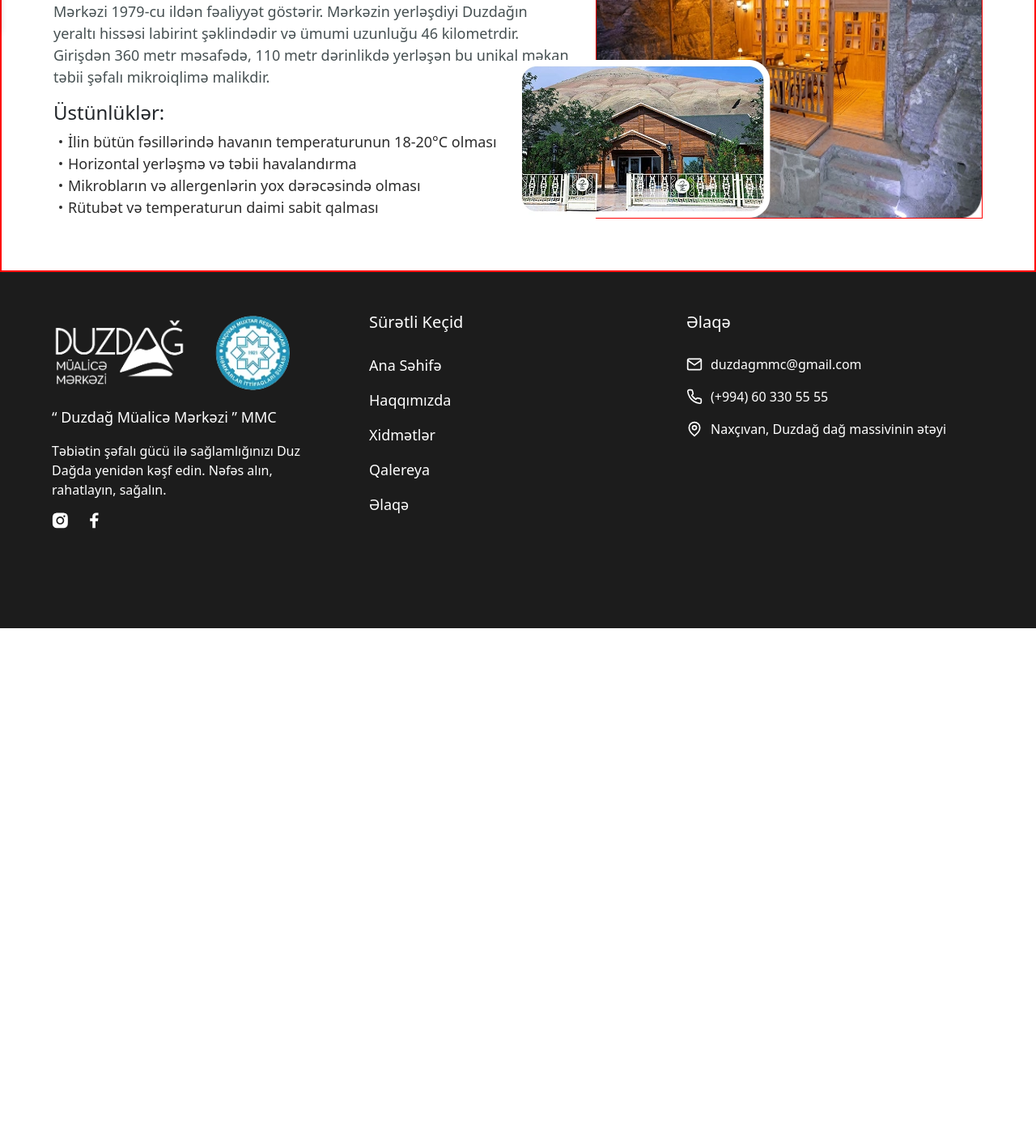
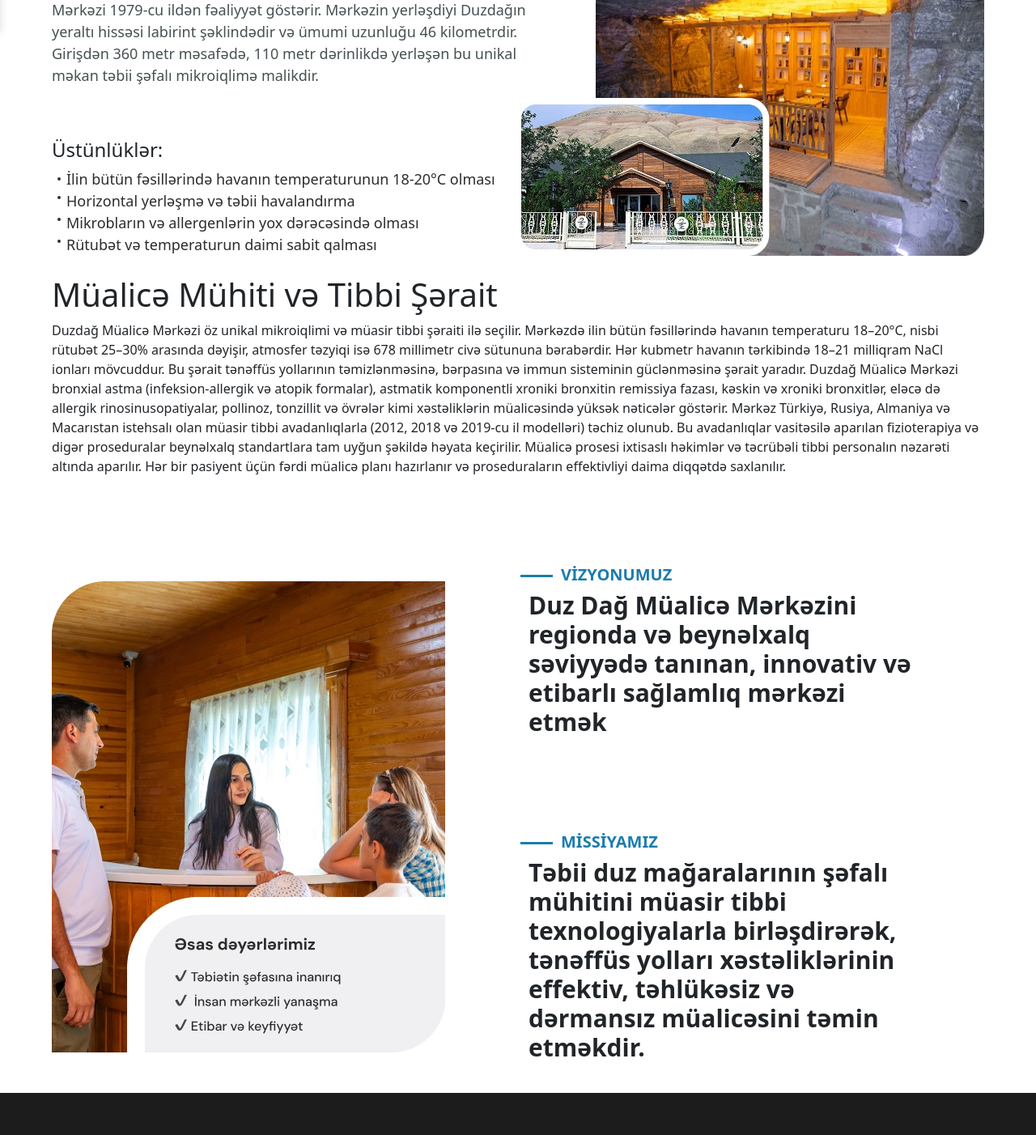
Before and after one commit to ShehlaAbdul/duzdag-project, a React (Vite) app: page /about in a window 1280 px wide. Shown: the part 760-2162 px from the top of the page at 81% size. Before the commit the page ends 1536 px from the top, so only its background shows below. Built offline with nearby package versions, Linux system fonts and the light colour scheme.

Commit message:
about is ready

```diff
--- a/css/Style.css
+++ b/css/Style.css
@@ -1,168 +1,81 @@
-.header {
-  margin-bottom: 80px;
+#our-mission {
+  min-height: 60vh;
+  padding: 0 5%;
 }
-.header .top-bar {
-  padding: 0 5%;
-  background-color: #1c1c1c;
-  color: #ffffff;
-  height: 44px;
+#our-mission .our-mission {
+  height: 100%;
+  display: flex;
   align-items: center;
-  display: flex;
   justify-content: center;
 }
-.header .top-bar .content {
-  gap: 10%;
+#our-mission .our-mission .img-side {
+  width: auto;
+  height: 100%;
 }
-.header .top-bar .icon {
-  width: 20px;
-  height: 30px;
-  display: flex;
-  align-items: center;
+#our-mission .our-mission .text-side {
+  margin: auto;
+  gap: 50px;
 }
-.header .custom-navbar {
-  height: 80px;
-  padding: 5px 5% !important;
-  position: fixed;
-  width: 100%;
-  transition: background-color 0.4s ease;
-  background-color: #ffffff;
-  z-index: 3;
-  font-size: 18px;
+#our-mission .our-mission .text-side .vision {
+  padding: 30px 40px;
 }
-.header .custom-navbar .logo-side {
-  padding: 5px;
-  width: auto;
+#our-mission .our-mission .text-side .vision h4 {
+  color: #1B7CAF;
+  position: relative;
+  padding-left: 40px;
+  font-size: 20px;
+  font-weight: 700;
 }
-.header .custom-navbar .logo-side .logo {
-  object-fit: cover;
-  height: 60px;
-  width: 104px;
+#our-mission .our-mission .text-side .vision h4:before {
+  content: "";
+  position: absolute;
+  height: 3px;
+  width: 40px;
+  background-color: #1B7CAF;
+  left: -10px;
+  top: 50%;
 }
-.header .custom-navbar .logo-side .logo1 {
-  object-fit: contain;
-  height: 60px;
-  width: 90px;
+#our-mission .our-mission .text-side .vision h3 {
+  font-size: 30px;
+  font-weight: 600;
 }
-.header.scroll {
-  transition: all 0.4s ease;
-}
-.header.scroll .custom-navbar {
-  background-color: #1b7caf;
-}
-.header.scroll .navbar a {
-  color: #f5efef !important;
-}
-.header.scroll .navbar a:hover {
-  color: #ffffff !important;
-}
-.header.scroll .top-bar {
-  display: none;
-  height: 0;
-  transition: all 0.4s ease;
-}
-.header.scroll .galery-drop {
-  background-color: #1b7caf;
-}
-.header.scroll .bar {
-  color: #ffffff !important;
-}
-.header .navbar a {
-  color: #000 !important;
-  text-decoration: none !important;
-}
-.header .navbar a:hover {
-  color: #1b7caf !important;
-}
-.header .navbar .nav-link.active {
-  color: #1b7caf !important;
-}
-.header .galery:hover .arrow {
-  transition: all 0.4s ease;
-  transform: rotate(180deg);
-}
-.header .galery:hover .galery-drop {
-  display: flex;
-}
-.header .galery {
-  position: relative;
-}
-.header .galery .galery-drop {
-  top: 30px;
-  display: flex;
-  flex-direction: column;
-  border: 1px solid #1b7caf;
-  padding: 10px;
-  gap: 10px;
-  width: 90px;
-  border-radius: 10px;
-  position: absolute;
-  display: none;
-}
-.header .galery-drop-mobile {
-  padding-left: 30px;
-  display: flex;
-  flex-direction: column;
-  gap: 10px;
-}
-.header .galery-drop-mobile a {
-  color: inherit;
-}
-.header .arrow.rotate {
-  transform: rotate(180deg);
-}
-.header .sidebar {
-  position: fixed;
-  top: 0;
-  left: -260px;
-  width: 260px;
-  height: 100vh;
-  background-color: #fff;
-  box-shadow: 2px 0 8px rgba(0, 0, 0, 0.1);
-  transition: all 0.3s ease;
-  z-index: 2000;
-}
-.header .sidebar input {
-  border: none;
-  outline: none;
-  padding: 5px 10px;
-}
-.header .sidebar .nav-link {
-  width: 100%;
-  padding: 10px;
-}
-.header .sidebar .nav-link:hover {
-  background-color: #f2f1fe;
-}
-.header .sidebar .nav-logo {
-  width: 100px;
-}
-.header .sidebar.open {
-  left: 0;
-}
-.header .sidebar .sidebar-link {
-  color: #333;
-  text-decoration: none;
-  font-weight: 500;
-}
-.header .sidebar .sidebar-link:hover {
-  color: #007bff;
-}
-.header .overlay {
-  position: fixed;
-  top: 0;
-  left: 0;
-  width: 100%;
-  height: 100%;
-  background: rgba(0, 0, 0, 0.5137254902);
-  z-index: 1000;
-}
-@media (max-width: 992px) {
-  .header .custom-navbar {
-    top: 0;
+@media (max-width: 1098px) {
+  #our-mission .our-mission {
+    flex-direction: column;
+  }
+  #our-mission .our-mission .text-side {
+    padding: 0 !important;
+  }
+  #our-mission .our-mission .text-side .vision h4:before {
+    height: 3px;
+    width: 26px;
+    left: -1px;
+    top: 50%;
   }
 }
-@media (max-width: 576px) {
-  .header .logo-side {
-    height: 60px !important;
+@media (max-width: 768px) {
+  #our-mission .our-mission .img-side {
+    width: 100%;
+    padding: 0;
+  }
+  #our-mission .our-mission .text-side {
+    padding: 0;
+    padding: 40px 0px;
+  }
+  #our-mission .our-mission .text-side .vision {
+    padding: 0;
+  }
+  #our-mission .our-mission .text-side .vision h4 {
+    font-size: 16px !important;
+    padding-left: 30px;
+  }
+  #our-mission .our-mission .text-side .vision h4:before {
+    height: 3px;
+    width: 26px;
+    left: -1px;
+    top: 50%;
+  }
+  #our-mission .our-mission .text-side .vision h3 {
+    font-size: 20px !important;
   }
 }/*# sourceMappingURL=Style.css.map */
--- a/src/Component/Advantages/Advantages.jsx
+++ b/src/Component/Advantages/Advantages.jsx
@@ -8,7 +8,7 @@ function Advantages() {
   return (
     <section id="advantages">
       <div className="advantages container-fluid g-0 row p-0 m-0">
-        <div className="text-side col-12 col-xl-7">
+        <div className="text-side col-12 col-xl-7  ">
           <div className="head-text">
             <h1>Sağlamlığınıza Dəyər Qatan Təcrübə</h1>
             <p>
@@ -19,7 +19,7 @@ function Advantages() {
               yerləşən bu unikal məkan təbii şəfalı mikroiqlimə malikdir.
             </p>
           </div>
-          <div className="bottom-text">
+          <div className="bottom-text d-none d-xl-block pt-5">
             <h3>Üstünlüklər:</h3>
             <ul className="m-0 p-0 ">
               <li className="d-flex align-items-center">
@@ -41,7 +41,7 @@ function Advantages() {
             </ul>
           </div>
         </div>
-        <div className="img-side col-12 col-xl-5">
+        <div className="img-side col-12 col-xl-5 ">
           <div className="main-img">
             <img src={MainImg} alt="" />
           </div>
@@ -55,6 +55,61 @@ function Advantages() {
             <img src={SecondImg} alt="" />
           </div>
         </div>
+        <div className="bottom-text d-block d-xl-none fs-md-3 pt-3">
+          <h3>Üstünlüklər:</h3>
+          <ul className="m-0 p-0 d-flex flex-column  ">
+            <li>
+              <div>
+                <PiDotOutlineFill />
+              </div>
+              <p>
+                İlin bütün fəsillərində havanın temperaturunun 18-20°C olması
+              </p>
+            </li>
+            <li>
+              <div>
+                <PiDotOutlineFill />
+              </div>
+              <p> Horizontal yerləşmə və təbii havalandırma</p>
+            </li>
+            <li>
+              <div>
+                <PiDotOutlineFill />
+              </div>
+              <p>Mikrobların və allergenlərin yox dərəcəsində olması</p>
+            </li>
+            <li>
+              <div>
+                <PiDotOutlineFill />
+              </div>
+              <p>Rütubət və temperaturun daimi sabit qalması</p>
+            </li>
+          </ul>
+        </div>
+        <div className="environment col-12 pt-4">
+          <h1>Müalicə Mühiti və Tibbi Şərait</h1>
+          <p>
+            Duzdağ Müalicə Mərkəzi öz unikal mikroiqlimi və müasir tibbi şəraiti
+            ilə seçilir. Mərkəzdə ilin bütün fəsillərində havanın temperaturu
+            18–20°C, nisbi rütubət 25–30% arasında dəyişir, atmosfer təzyiqi isə
+            678 millimetr civə sütununa bərabərdir. Hər kubmetr havanın
+            tərkibində 18–21 milliqram NaCl ionları mövcuddur. Bu şərait
+            tənəffüs yollarının təmizlənməsinə, bərpasına və immun sisteminin
+            güclənməsinə şərait yaradır. Duzdağ Müalicə Mərkəzi bronxial astma
+            (infeksion-allergik və atopik formalar), astmatik komponentli
+            xroniki bronxitin remissiya fazası, kəskin və xroniki bronxitlər,
+            eləcə də allergik rinosinusopatiyalar, pollinoz, tonzillit və
+            övrələr kimi xəstəliklərin müalicəsində yüksək nəticələr göstərir.
+            Mərkəz Türkiyə, Rusiya, Almaniya və Macarıstan istehsalı olan müasir
+            tibbi avadanlıqlarla (2012, 2018 və 2019-cu il modelləri) təchiz
+            olunub. Bu avadanlıqlar vasitəsilə aparılan fizioterapiya və digər
+            proseduralar beynəlxalq standartlara tam uyğun şəkildə həyata
+            keçirilir. Müalicə prosesi ixtisaslı həkimlər və təcrübəli tibbi
+            personalın nəzarəti altında aparılır. Hər bir pasiyent üçün fərdi
+            müalicə planı hazırlanır və proseduraların effektivliyi daima
+            diqqətdə saxlanılır.
+          </p>
+        </div>
       </div>
     </section>
   );
--- a/src/Component/Advantages/Style.scss
+++ b/src/Component/Advantages/Style.scss
@@ -1,72 +1,128 @@
 #advantages {
-  border: 2px solid red;
   height: 100%;
   padding: 5%;
   .advantages {
- .text-side{
+    .text-side {
+      display: flex;
+      flex-direction: column;
       p {
-      // font-size: 38px;
         color: #465052;
         font-size: 18px;
-      padding-right: 30px;
+        padding-right: 40px;
+        font-weight: 500;
       }
       h3 {
         font-size: 24px;
       }
+    }
     ul {
       li {
         display: flex;
-        align-items: center;
         line-height: 27px;
         font-size: 18px;
-        color: #2C2C2C;
+        // gap: 10px;
+        color: #2c2c2c;
       }
     }
- }
- .img-side{
+    .img-side {
       position: relative;
-//   max-width: 650px;
-  height: auto;
-//   width: 100%;
-  border: 1px solid red;
-  .main-img{
+      // height: 100%;
+      display: flex;
+      justify-content: flex-end;
+      align-items: flex-end;
+      .main-img {
         position: relative;
         width: 100%;
-    height: 100%;
+        height: 90%;
       }
-  .second-img{
+      .second-img {
         position: absolute;
         bottom: 0;
         left: -100px;
-    // right: -40%;
       }
-  .badge-box{
+      .badge-box {
+        // width: 25%;
         position: absolute;
         top: -5%;
         right: 0%;
         color: #fff;
         border-radius: 16px;
         padding: 10px;
-    // text-align: center;
         background-color: #fff;
-    .box-container{
-    background-color: #007bff;
-    padding: 10px 13px;
+        .box-container {
+          background-color:#1B7CAF;
+          padding: 15px 13px;
           border-radius: 20px;
+          display: flex;
+          flex-direction: column;
+          gap: 20px;
         }
       }
     }
   }
-  @media (max-width:1204px){
-    .advantages{
-        .text-side{
+  @media (max-width: 1204px) {
+    .advantages {
+      .text-side {
         padding-bottom: 50px;
+
       }
-    .img-side{
-    width: 90% !important;
+      .img-side {
+        width: 100% !important;
         padding: 0;
-        border: 1px solid red !important;
+        display: flex;
+        align-items: flex-end;
+        justify-content: flex-end;
+        .main-img {
+          width: 80%;
+        }
+        .second-img {
+          left: 20px !important;
+        }
+        .badge-box {
+          position: absolute;
+          top: -10%;
         }
       }
     }
   }
+  @media (max-width: 768px) {
+    .text-side {
+      padding-bottom: 0 !important;
+      h1 {
+        font-size: 24px !important;
+      }
+      p {
+        font-size: 16px !important;
+        padding-right: 0px !important;
+      }
+    }
+    h3{
+      font-size: 20px;
+    }
+    .img-side {
+      .main-img {
+        width: 100% !important;
+      }
+      .second-img {
+        display: none !important;
+      }
+      .badge-box {
+        padding: 7px !important;
+        h4 {
+          font-size: 20px !important;
+        }
+        p {
+          font-size: 14px !important;
+        }
+        .box-container {
+          gap: 0px !important;
+        }
+      }
+    }
+    .environment{
+      h1{
+        font-size: 20px !important;
+      }
+    }
+  }
+}
--- a/src/Component/HeroSec/Style.scss
+++ b/src/Component/HeroSec/Style.scss
@@ -27,7 +27,7 @@
     }
     @media (max-width:576px){
         .hero-section{
-            height: 30vh !important;
+            height: 20vh !important;
             border-radius: 20px !important;
             h1{
                 font-size: 24px;
--- a/src/Component/HomeAbout/HomeAbout.jsx
+++ b/src/Component/HomeAbout/HomeAbout.jsx
@@ -34,7 +34,7 @@ function HomeAbout() {
               <ReadMoreBtn title={"Daha Ətraflı"} />
             </div>
           </div>
-          <div className="img-side border col-12 col-lg-5">
+          <div className="img-side  col-12 col-lg-5">
             <div className="img">
               <img src={AboutImg} alt="" className="" />
             </div>
--- /dev/null
+++ b/src/Component/OurMission/OurMission.jsx
@@ -0,0 +1,39 @@
+import React from 'react';
+import "./Style.scss";
+import MainImg from "../../assets/images//about-mission.webp";
+
+function OurMission() {
+  return (
+    <section id="our-mission">
+      <div className="our-mission row">
+        <div className="img-side col-12 col-md-12 col-xl-6">
+          <img src={MainImg} alt="" />
+        </div>
+        <div className="text-side d-flex flex-column  col-12 col-md-12 col-xl-6">
+          <div className="vision">
+            <div>
+               <h4>VİZYONUMUZ</h4>
+            </div>
+            <h3>
+              Duz Dağ Müalicə Mərkəzini regionda və beynəlxalq səviyyədə
+              tanınan, innovativ və etibarlı sağlamlıq mərkəzi etmək
+            </h3>
+          </div>
+          <div className="vision">
+            <div>
+
+              <h4>MİSSİYAMIZ</h4>
+            </div>
+            <h3>
+              Təbii duz mağaralarının şəfalı mühitini müasir tibbi
+              texnologiyalarla birləşdirərək, tənəffüs yolları xəstəliklərinin
+              effektiv, təhlükəsiz və dərmansız müalicəsini təmin etməkdir.
+            </h3>
+          </div>
+        </div>
+      </div>
+    </section>
+  );
+}
+
+export default OurMission;
--- /dev/null
+++ b/src/Component/OurMission/Style.scss
@@ -0,0 +1,91 @@
+
+#our-mission{
+    min-height: 60vh;
+    padding: 0 5%;
+    .our-mission{
+        height: 100%;
+        display: flex;
+        align-items: center;
+        justify-content: center;
+             .img-side{
+            width: auto;
+            height: 100%;
+        }
+        .text-side{
+            margin: auto;
+
+            gap: 50px;
+            .vision{
+                padding: 30px 40px;
+                h4{
+                    color: #1B7CAF;
+                    position: relative;
+                    padding-left: 40px;
+                    font-size: 20px;
+                    font-weight: 700;
+                    &:before{
+                        content: "";
+                        position: absolute;
+                        height: 3px;
+                        width: 40px;
+                        background-color: #1B7CAF;
+                        left: -10px;
+                        top: 50%;
+                    }
+                }
+                h3{
+                    font-size: 30px;
+                    font-weight: 600;
+                }
+            }
+        }
+    }
+    @media (max-width:1098px){
+        .our-mission{
+            flex-direction: column;
+            .text-side{
+                padding: 0 !important;
+                .vision{
+                    // padding: 20px 0px;
+                    h4{
+                        // padding-left: 30px;
+                        &:before{
+                            height: 3px;
+                            width: 26px;
+                            left: -1px;
+                            top: 50%;
+                        }
+                    }
+                }
+            }
+        }
+    }
+    @media (max-width:768px){
+        .our-mission{
+            .img-side{
+                width: 100%;
+                padding: 0;
+            }
+            .text-side{
+                padding: 0;
+                padding: 40px 0px;
+                .vision{
+                    padding: 0;
+                    h4{
+                        font-size: 16px !important;
+                        padding-left: 30px;
+                       &:before{
+                        height: 3px;
+                        width: 26px;
+                        left: -1px;
+                        top: 50%;
+                    }
+                    }
+                    h3{
+                        font-size: 20px !important;
+                    }
+                }
+            }
+        }
+    }
+}
--- a/src/Pages/AboutPage/AboutPage.jsx
+++ b/src/Pages/AboutPage/AboutPage.jsx
@@ -2,12 +2,14 @@ import React from 'react';
 import "./Style.scss";
 import HeroSec from '../../Component/HeroSec/HeroSec';
 import Advantages from '../../Component/Advantages/Advantages';
+import OurMission from '../../Component/OurMission/OurMission';
 
 function AboutPage() {
   return (
     <>
-      <HeroSec title={"Haqqımızda"} />
-      <Advantages/>
+      <HeroSec title={"Haqqımızda"}/>
+      <Advantages />
+      <OurMission/>
     </>
   );
 }
```
Also changed, not shown: src/assets/images/about-mission.webp (added), 1 other file (tests, documents, lock files or other folders). Lines whose indentation alone changed are shown as unchanged.
